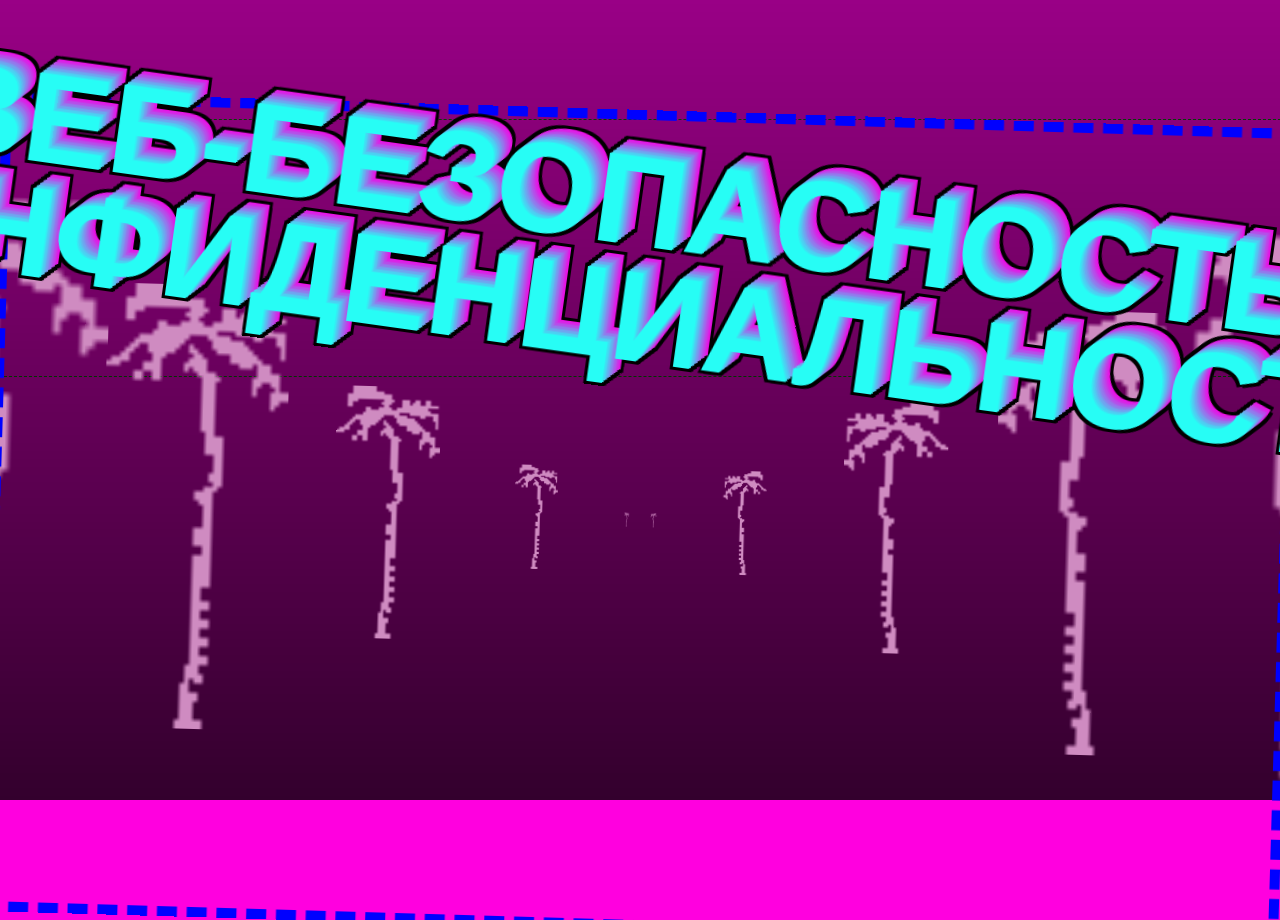
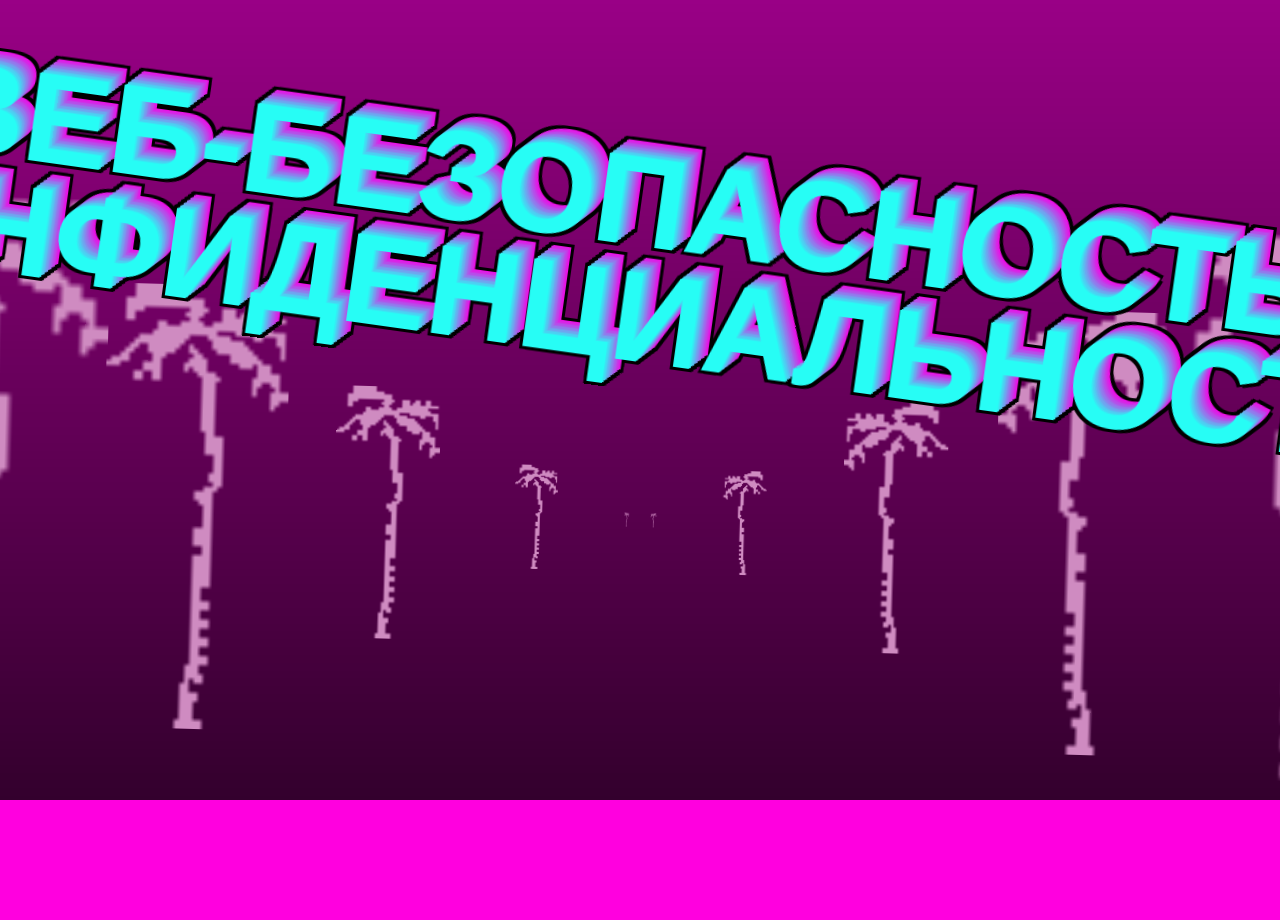
Before and after one commit to bingis-khan/kaist-web-security-stuff, a plain HTML site: page static/index.html in a window 1280 px wide. Shown: the top 920 px of the page. Drawn offline with Linux system fonts and the light colour scheme; files whose address does not match are found by name.

Commit message:
remove outlines

```diff
--- a/static/index.html
+++ b/static/index.html
@@ -63,7 +63,6 @@
     }
 
     .cradler {
-      outline: 10px dashed blue;
       height: 100%;
       width: 100%;
       position: fixed;
@@ -123,7 +122,6 @@
     }
 
     .title {
-      outline: dashed 1px green;
       margin-top: 15vh;
       display: flex;
       justify-content: center;
```
